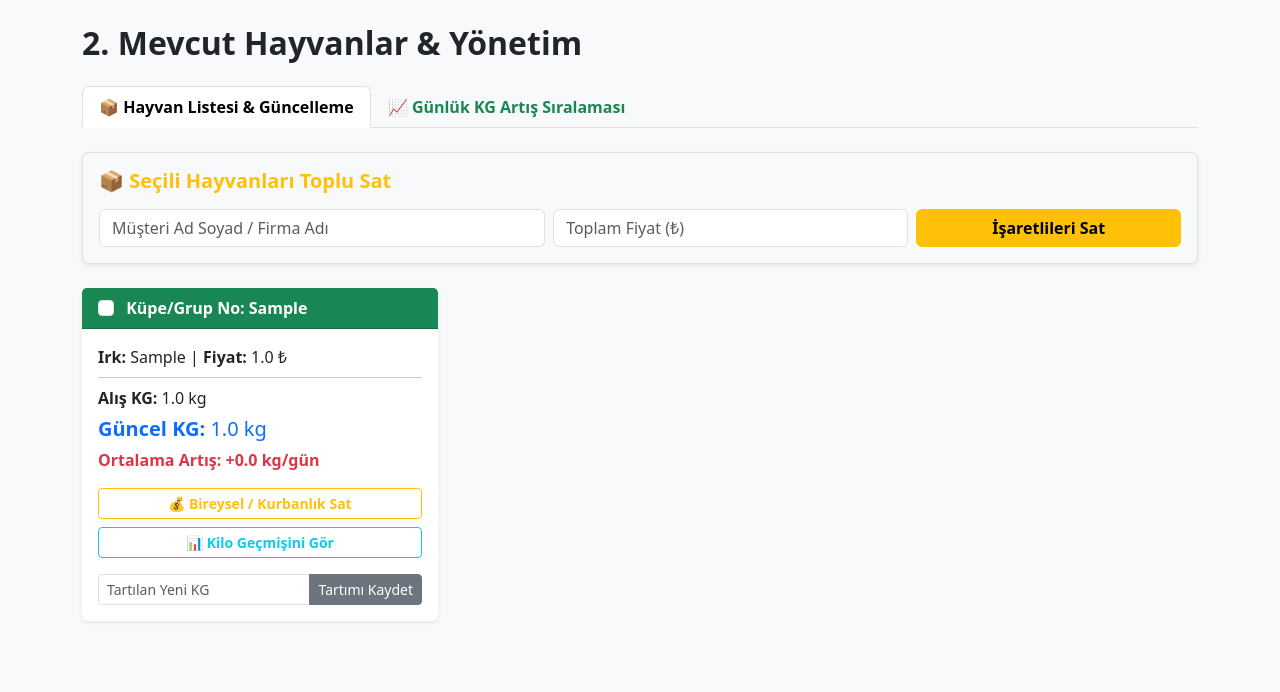
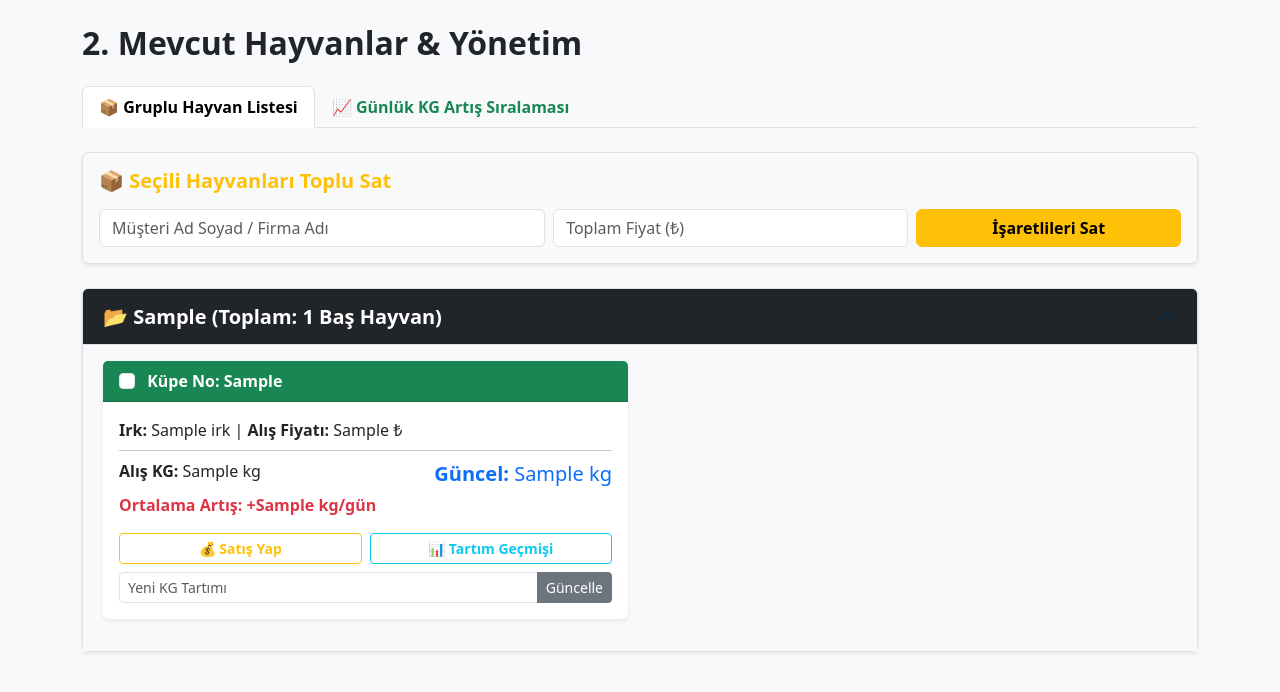
Before and after one commit to Dev1Zfr/PROJE_KLASORU, a Flask app: template templates/mevcut.html in a window 1280 px wide. Shown: the part 80-772 px from the top of the page. Run offline with Flask 3, Linux system fonts and the light colour scheme; tables that the repository leaves empty hold one stand-in row (values such as "Sample post"); the template is opened without the code that fills it: values that come from a table or form of the project are taken from there, most other values are stand-ins (such as "Sample title", 1, 10 or a date in 2020).

Commit message:
Update mevcut.html

```diff
--- a/templates/mevcut.html
+++ b/templates/mevcut.html
@@ -3,10 +3,9 @@
 {% block content %}
 <h2 class="mb-4 text-dark fw-bold">2. Mevcut Hayvanlar & Yönetim</h2>
 
-<!-- SEKME MENÜSÜ -->
 <ul class="nav nav-tabs mb-4" id="myTab" role="tablist">
     <li class="nav-item" role="presentation">
-        <button class="nav-link active fw-bold" id="hayvanlar-tab" data-bs-toggle="tab" data-bs-target="#hayvanlar-pane" type="button" role="tab">📦 Hayvan Listesi & Güncelleme</button>
+        <button class="nav-link active fw-bold" id="hayvanlar-tab" data-bs-toggle="tab" data-bs-target="#hayvanlar-pane" type="button" role="tab">📦 Gruplu Hayvan Listesi</button>
     </li>
     <li class="nav-item" role="presentation">
         <button class="nav-link fw-bold text-success" id="sirali-tab" data-bs-toggle="tab" data-bs-target="#sirali-pane" type="button" role="tab">📈 Günlük KG Artış Sıralaması</button>
@@ -14,10 +13,9 @@
 </ul>
 
 <div class="tab-content" id="myTabContent">
-    <!-- 1. SEKME: HAYVAN LİSTESİ VE BAĞIMSIZ GÜNCELLEME -->
+    <!-- 1. SEKME: GRUPLANMIŞ HAYVAN LİSTESİ -->
     <div class="tab-pane fade show active" id="hayvanlar-pane" role="tabpanel">
 
-        <!-- BAĞIMSIZ TOPLU SATIŞ FORMU -->
         <form id="topluForm" action="/toplu-satis" method="POST" class="p-3 bg-light rounded border shadow-sm mb-4">
             <h5 class="fw-bold text-warning mb-3">📦 Seçili Hayvanları Toplu Sat</h5>
             <div class="row g-2 align-items-center">
@@ -33,50 +31,61 @@
             </div>
         </form>
 
+        <!-- AÇIK AKORDEON LİSTESİ -->
+        <div class="accordion shadow-sm" id="grupAccordion">
+            {% for grup_adi, hayvan_listesi in gruplar.items() %}
+            <div class="accordion-item mb-3 border">
+                <h2 class="accordion-header" id="heading-{{ loop.index }}">
+                    <button class="accordion-button fw-bold fs-5 bg-dark text-white" type="button" data-bs-toggle="collapse" data-bs-target="#collapse-{{ loop.index }}" aria-expanded="true">
+                        📂 {{ grup_adi }} (Toplam: {{ hayvan_listesi|length }} Baş Hayvan)
+                    </button>
+                </h2>
+                <!-- show sınıfı eklendi: Sayfa açıldığında hayvanlar doğrudan görünür -->
+                <div id="collapse-{{ loop.index }}" class="accordion-collapse collapse show">
+                    <div class="accordion-body bg-light">
                         <div class="row">
-            {% for hayvan in hayvanlar %}
-            <div class="col-md-4 mb-4">
-                <div class="card shadow-sm border-0">
+                            {% for hayvan in hayvan_listesi %}
+                            <div class="col-md-6 mb-3">
+                                <div class="card shadow-sm border-0 h-100">
                                     <div class="card-header bg-success text-white fw-bold d-flex justify-content-between align-items-center">
                                         <div>
-                            <!-- HTML5 form özniteliği ile yukarıdaki 'topluForm'a bağlanır -->
                                             <input type="checkbox" name="secilen_hayvanlar" value="{{ hayvan.id }}" form="topluForm" class="form-check-input me-2">
-                            <span>Küpe/Grup No: {{ hayvan.kupe_no }}</span>
+                                            <span>Küpe No: {{ hayvan.kupe_no }}</span>
                                         </div>
                                     </div>
                                     <div class="card-body">
-                        <p class="mb-1"><strong>Irk:</strong> {{ hayvan.irk }} | <strong>Fiyat:</strong> {{ hayvan.alis_fiyati }} ₺</p>
+                                        <p class="mb-1"><strong>Irk:</strong> {{ hayvan.irk }} | <strong>Alış Fiyatı:</strong> {{ hayvan.alis_fiyati }} ₺</p>
                                         <hr class="my-2">
+                                        <div class="d-flex justify-content-between">
                                             <p class="mb-1"><strong>Alış KG:</strong> {{ hayvan.alis_kg }} kg</p>
-                        <p class="text-primary fs-5 mb-1"><strong>Güncel KG:</strong> {{ hayvan.guncel_kg }} kg</p>
+                                            <p class="text-primary fs-5 mb-1"><strong>Güncel:</strong> {{ hayvan.guncel_kg }} kg</p>
+                                        </div>
                                         <p class="text-danger fw-bold mb-3">Ortalama Artış: +{{ hayvan.gunluk_artis }} kg/gün</p>
 
-                        <!-- Bireysel Satış Butonu -->
-                        <div class="d-grid mb-2">
-                            <a href="/satis-yap/{{ hayvan.id }}" class="btn btn-outline-warning btn-sm fw-bold">
-                                💰 Bireysel / Kurbanlık Sat
-                            </a>
+                                        <div class="d-flex gap-2 mb-2">
+                                            <a href="/satis-yap/{{ hayvan.id }}" class="btn btn-outline-warning btn-sm fw-bold w-50">💰 Satış Yap</a>
+                                            <a href="/gecmis/{{ hayvan.id }}" class="btn btn-outline-info btn-sm fw-bold w-50">📊 Tartım Geçmişi</a>
                                         </div>
 
-                        <!-- Kilo Geçmişi Butonu -->
-                        <div class="d-grid mb-3">
-                            <a href="/gecmis/{{ hayvan.id }}" class="btn btn-outline-info btn-sm fw-bold">
-                                📊 Kilo Geçmişini Gör
-                            </a>
-                        </div>
-
-                        <!-- BAĞIMSIZ TARTIM GÜNCELLEME FORMU -->
                                         <form action="/guncelle/{{ hayvan.id }}" method="POST">
                                             <div class="input-group input-group-sm">
-                                <input type="number" step="0.1" name="yeni_kg" class="form-control" placeholder="Tartılan Yeni KG" required>
-                                <button class="btn btn-secondary" type="submit">Tartımı Kaydet</button>
+                                                <input type="number" step="0.1" name="yeni_kg" class="form-control" placeholder="Yeni KG Tartımı" required>
+                                                <button class="btn btn-secondary" type="submit">Güncelle</button>
                                             </div>
                                         </form>
                                     </div>
                                 </div>
                             </div>
+                            {% endfor %}
+                        </div>
+                    </div>
+                </div>
+            </div>
             {% else %}
-            <div class="alert alert-warning">Sistemde henüz kayıtlı veya çiftlikte mevcut hayvan bulunamadı.</div>
+            <div class="alert alert-warning m-3 p-4 text-center">
+                <h5>Henüz kayıtlı mevcut hayvan bulunmuyor.</h5>
+                <p class="mb-0">"1. Hayvan Alış" ekranından bireysel veya toplu kayıt ekleyebilirsiniz.</p>
+            </div>
             {% endfor %}
         </div>
     </div>
@@ -84,14 +93,14 @@
     <!-- 2. SEKME: GÜNLÜK KG ARTIŞ SIRALAMASI -->
     <div class="tab-pane fade" id="sirali-pane" role="tabpanel">
         <div class="card shadow-sm border-0">
-            <div class="card-header bg-dark text-white fw-bold">📈 Günlük Kilo Artışına Göre Performans Sıralaması (En Yüksekten En Düşüğe)</div>
+            <div class="card-header bg-dark text-white fw-bold">📈 Günlük Kilo Artışına Göre Sıralama</div>
             <div class="card-body p-0">
                 <table class="table table-hover align-middle mb-0">
                     <thead class="table-light">
                         <tr>
                             <th>Sıra</th>
                             <th>Küpe No</th>
-                            <th>Irk</th>
+                            <th>Grup</th>
                             <th>Alış KG</th>
                             <th>Güncel KG</th>
                             <th>Günlük Artış</th>
@@ -102,7 +111,7 @@
                         <tr>
                             <td><span class="badge bg-secondary">#{{ loop.index }}</span></td>
                             <td class="fw-bold">{{ hayvan.kupe_no }}</td>
-                            <td>{{ hayvan.irk }}</td>
+                            <td>{{ hayvan.grup_adi }}</td>
                             <td>{{ hayvan.alis_kg }} kg</td>
                             <td class="fw-bold text-primary">{{ hayvan.guncel_kg }} kg</td>
                             <td><span class="badge bg-success fs-6">+{{ hayvan.gunluk_artis }} kg/gün</span></td>
```
Lines whose indentation alone changed are shown as unchanged.
